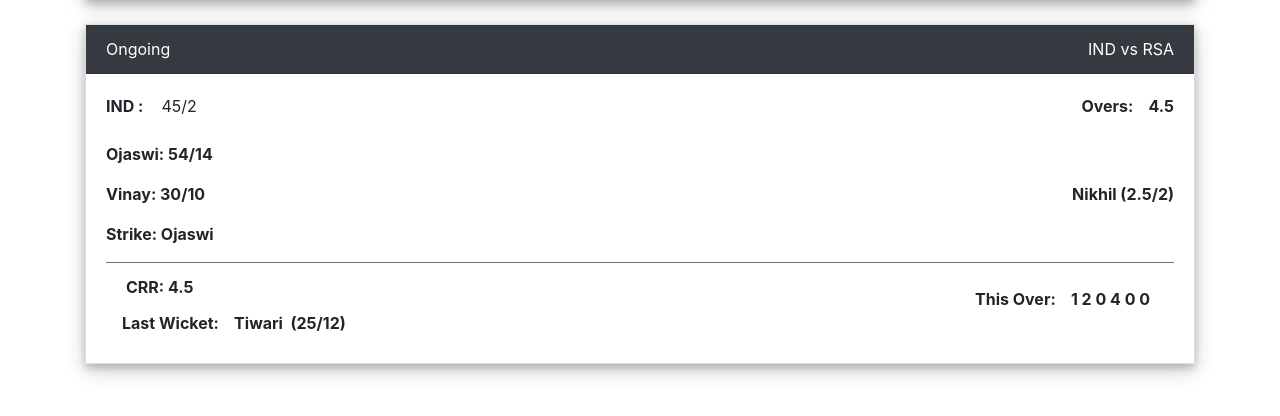
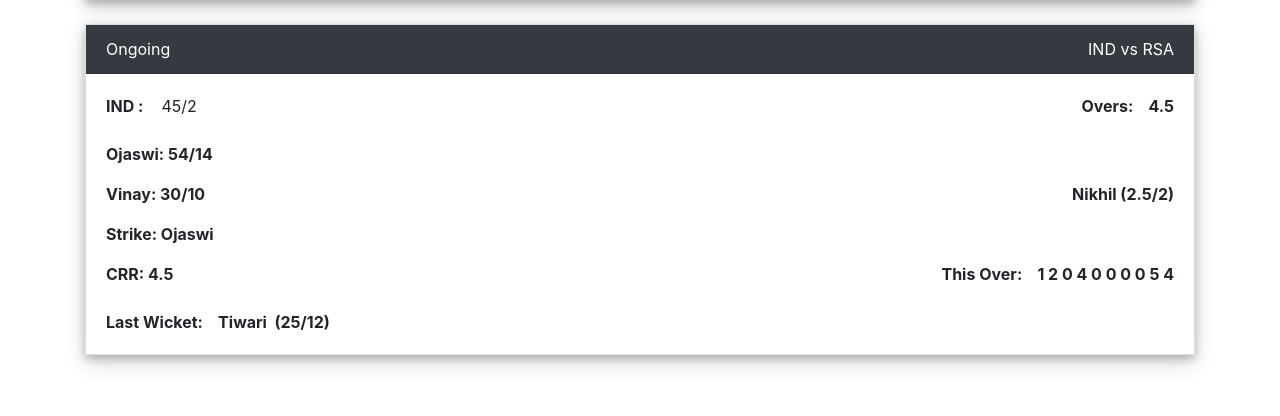
Before and after one commit to ojasathghara/NIEHowZatt, a Flask app: page /ongoing in a window 1280 px wide. Shown: the part 56-472 px from the top of the page. Run offline with Flask 2, Linux system fonts and the light colour scheme; some libraries are stand-ins or nearby versions.

Commit message:
ui fixes

```diff
--- a/templates/ongoing.html
+++ b/templates/ongoing.html
@@ -15,17 +15,18 @@
 
         <p><span class="font-weight-bold">Strike: </span><span id="bat1">Ojaswi</span></p>
 
-        <div class="card-footer border-top-4 border-secondary bg-white">
+        <div class="border-top-4 border-secondary bg-white">
             <div class="font-weight-bold float-left">
                 CRR: <span id="crr">4.5</span></div>
             </div>
 
-            <div class="font-weight-bold float-right pr-4">
-                This Over: &nbsp;&nbsp;&nbsp;<span id="this_over_str">1 2 0 4 0 0</span>
+            <div class="font-weight-bold float-right">
+                This Over: &nbsp;&nbsp;&nbsp;<span id="this_over_str">1 2 0 4 0 0 0 0 5 4</span>
             </div>
-            <br>
-            <div class="font-weight-bold ml-3 mb-2 pt-0">
-                    Last Wicket:  &nbsp;&nbsp;&nbsp;<span id="last_wicket">Tiwari &nbsp;</span>(<span id="last_wicket_run">25</span>/<span id="last_wicket_ball">12</span>)
+            <br> <br>
+            <div class="clear_float"></div>
+            <div class="font-weight-bold pt-0">
+                Last Wicket:  &nbsp;&nbsp;&nbsp;<span id="last_wicket">Tiwari &nbsp;</span>(<span id="last_wicket_run">25</span>/<span id="last_wicket_ball">12</span>)
             </div>
         </div>
     </div>
```
Also changed, not shown: templates/home.html (+5 -2 lines).
